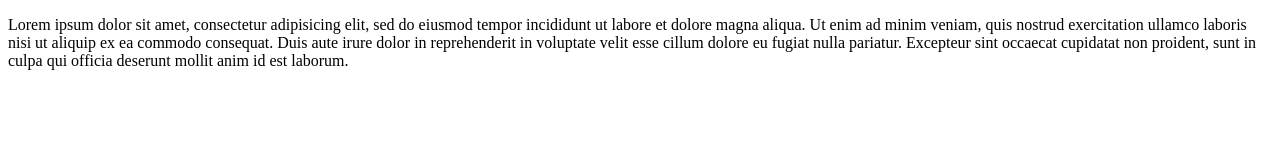
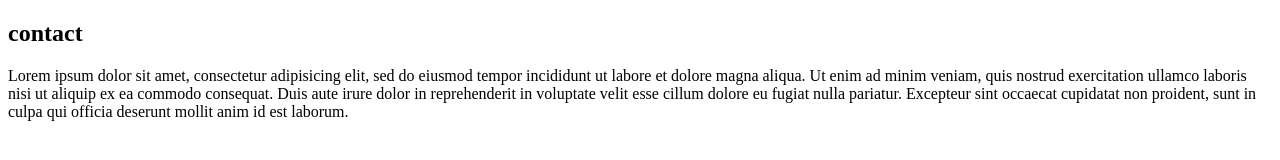
Before and after one commit to Benwaz78/group1_1903, a plain HTML site: page contact.html in a window 1280 px wide. Drawn offline with Linux system fonts and the light colour scheme.

Commit message:
i have created and made changes

```diff
--- a/contact.html
+++ b/contact.html
@@ -4,6 +4,8 @@
 	<title>contact</title>
 </head>
 <body>
+
+<h2>contact</h2>
 
 <p>
 	Lorem ipsum dolor sit amet, consectetur adipisicing elit, sed do eiusmod
```
